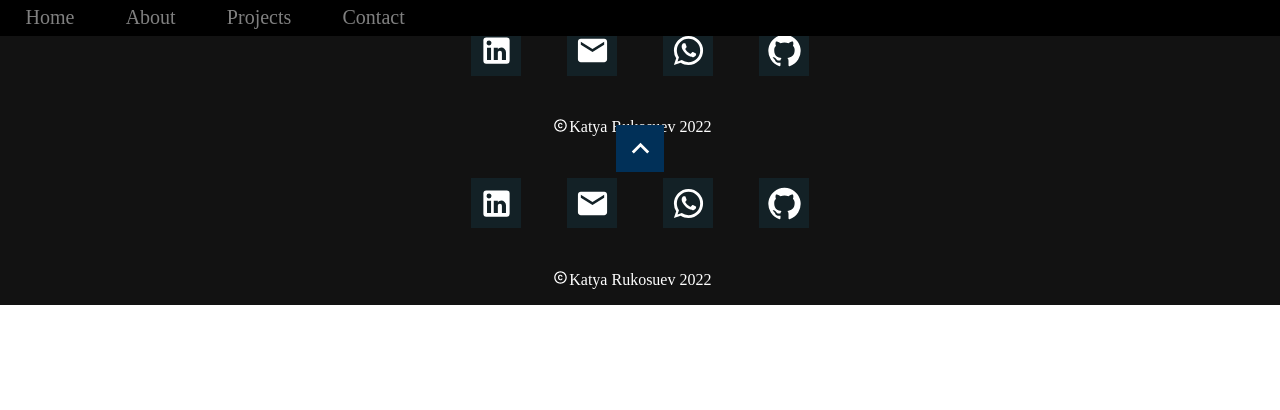
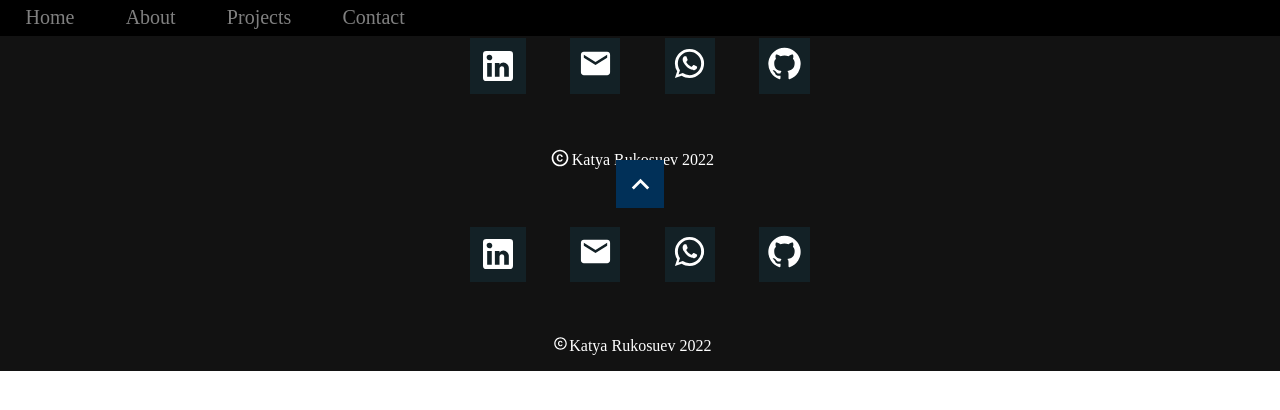
Before and after one commit to RuKatya/cv-katya-ru, a Next.js app: page /Components/Footer in a window 1280 px wide. Shown: the top 410 px of the page. Built offline with nearby package versions, Linux system fonts and the light colour scheme; a web font is replaced by a local one.

Commit message:
footer media

```diff
--- a/pages/Components/Contacts.jsx
+++ b/pages/Components/Contacts.jsx
@@ -4,27 +4,27 @@ import EmailIcon from "@mui/icons-material/Email";
 import WhatsAppIcon from "@mui/icons-material/WhatsApp";
 import GitHubIcon from "@mui/icons-material/GitHub";
 
-const Contacts = () => {
+const Contacts = ({ windowArea }) => {
   return (
     <div className="footerBar__contactLinks">
       <Link href="https://www.linkedin.com/in/katya-rukosuev/" target="_blank">
         <a target="_blank">
-          <LinkedInIcon fontSize="large" />
+          <LinkedInIcon sx={{ fontSize: windowArea <= 700 ? 15 : 40 }} />
         </a>
       </Link>
       <Link href="mailto:katya.ru.fullstack@gmail.com">
         <a>
-          <EmailIcon fontSize="large" />
+          <EmailIcon sx={{ fontSize: windowArea <= 700 ? 15 : 35 }} />
         </a>
       </Link>
       <Link href="https://wa.me/972526299431">
         <a target="_blank">
-          <WhatsAppIcon fontSize="large" />
+          <WhatsAppIcon sx={{ fontSize: windowArea <= 700 ? 15 : 35 }} />
         </a>
       </Link>
       <Link href="https://github.com/RuKatya" target="_blank">
         <a target="_blank">
-          <GitHubIcon fontSize="large" />
+          <GitHubIcon sx={{ fontSize: windowArea <= 700 ? 15 : 35 }} />
         </a>
       </Link>
     </div>
--- a/pages/Components/Footer.jsx
+++ b/pages/Components/Footer.jsx
@@ -4,7 +4,7 @@ import { AccessAlarm, ThreeDRotation } from "@mui/icons-material";
 import KeyboardArrowUpIcon from "@mui/icons-material/KeyboardArrowUp";
 import CopyrightIcon from "@mui/icons-material/Copyright";
 
-const Footer = () => {
+const Footer = ({ scrollArea, windowArea }) => {
   return (
     <footer className="footerBar">
       <Link to="enterLayer" smooth={true} className="footerBar__upBtn">
@@ -13,7 +13,7 @@ const Footer = () => {
       <Contacts />
       <div className="footerBar__copyright">
         <p className="footerBar__copyright--symbol">
-          <CopyrightIcon sx={{ fontSize: 15 }} />
+          <CopyrightIcon sx={{ fontSize: windowArea > 700 ? 15 : 20 }} />
         </p>
         <p className="footerBar__copyright--name">Katya Rukosuev 2022</p>
       </div>
--- a/pages/Components/NavBar.jsx
+++ b/pages/Components/NavBar.jsx
@@ -2,41 +2,41 @@ import { Link, animateScroll as scroll } from "react-scroll";
 import { useState, useEffect } from "react";
 import Image from "next/image";
 
-const NavBar = () => {
-  const hasWindow = typeof window !== "undefined";
+const NavBar = ({ scrollArea, windowArea }) => {
+  // const hasWindow = typeof window !== "undefined";
 
-  function getWindowScroll() {
-    const heightScroll = hasWindow ? window.scrollY : 0;
-    return heightScroll;
-  }
+  // function getWindowScroll() {
+  //   const heightScroll = hasWindow ? window.scrollY : 0;
+  //   return heightScroll;
+  // }
 
-  function getWindowWidth() {
-    const width = hasWindow ? window.innerWidth : 1920;
-    return width;
-  }
+  // function getWindowWidth() {
+  //   const width = hasWindow ? window.innerWidth : 1920;
+  //   return width;
+  // }
 
-  const [scrollArea, setScrollArea] = useState(getWindowScroll());
-  const [windowArea, setWindowArea] = useState(getWindowWidth());
+  // const [scrollArea, setScrollArea] = useState(getWindowScroll());
+  // const [windowArea, setWindowArea] = useState(getWindowWidth());
   const [toggleMenu, setToggleMenu] = useState(false);
 
-  console.log(scrollArea);
-  console.log(windowArea);
+  // console.log(scrollArea);
+  // console.log(windowArea);
 
-  useEffect(() => {
-    const setScrollHeight = () => {
-      setScrollArea(window.scrollY);
-    };
+  // useEffect(() => {
+  //   const setScrollHeight = () => {
+  //     setScrollArea(window.scrollY);
+  //   };
 
-    window.addEventListener("scroll", setScrollHeight);
-  }, [hasWindow]);
+  //   window.addEventListener("scroll", setScrollHeight);
+  // }, [hasWindow]);
 
-  useEffect(() => {
-    const setWindowWidth = () => {
-      setWindowArea(window.innerWidth);
-    };
+  // useEffect(() => {
+  //   const setWindowWidth = () => {
+  //     setWindowArea(window.innerWidth);
+  //   };
 
-    window.addEventListener("resize", setWindowWidth);
-  }, [hasWindow]);
+  //   window.addEventListener("resize", setWindowWidth);
+  // }, [hasWindow]);
 
   const toggleNav = (e) => {
     setToggleMenu(!toggleMenu);
--- a/pages/Layout.jsx
+++ b/pages/Layout.jsx
@@ -1,12 +1,44 @@
 import Footer from "./Components/Footer";
 import NavBar from "./Components/NavBar";
+import { useState, useEffect } from "react";
 
 export default function Layout({ children }) {
+  const hasWindow = typeof window !== "undefined";
+
+  function getWindowScroll() {
+    const heightScroll = hasWindow ? window.scrollY : 0;
+    return heightScroll;
+  }
+
+  function getWindowWidth() {
+    const width = hasWindow ? window.innerWidth : 1920;
+    return width;
+  }
+
+  const [scrollArea, setScrollArea] = useState(getWindowScroll());
+  const [windowArea, setWindowArea] = useState(getWindowWidth());
+  // const [toggleMenu, setToggleMenu] = useState(false);
+
+  useEffect(() => {
+    const setScrollHeight = () => {
+      setScrollArea(window.scrollY);
+    };
+
+    window.addEventListener("scroll", setScrollHeight);
+  }, [hasWindow]);
+
+  useEffect(() => {
+    const setWindowWidth = () => {
+      setWindowArea(window.innerWidth);
+    };
+
+    window.addEventListener("resize", setWindowWidth);
+  }, [hasWindow]);
   return (
     <>
-      <NavBar />
+      <NavBar scrollArea={scrollArea} windowArea={windowArea} />
       <main>{children}</main>
-      <Footer />
+      <Footer windowArea={windowArea} />
     </>
   );
 }
--- a/pages/index.js
+++ b/pages/index.js
@@ -5,6 +5,8 @@ import Projects from './Components/Project';
 import Form from './Components/Form';
 
 export default function Home({ projects }) {
+
+
   return (
     <div className="mainPage">
       <EnterPage />
--- a/styles/components/_footer.scss
+++ b/styles/components/_footer.scss
@@ -24,7 +24,7 @@
 
     &__contactLinks {
         width: 30%;
-        padding: 2% 0%;
+        padding: 3% 0%;
         display: flex;
         flex-direction: row;
         justify-content: space-around;
@@ -32,7 +32,7 @@
 
         @media (max-width:800px) {
             width: 100%;
-            padding: 6% 0%;
+            padding: 15% 0%;
         }
 
         a {
```
